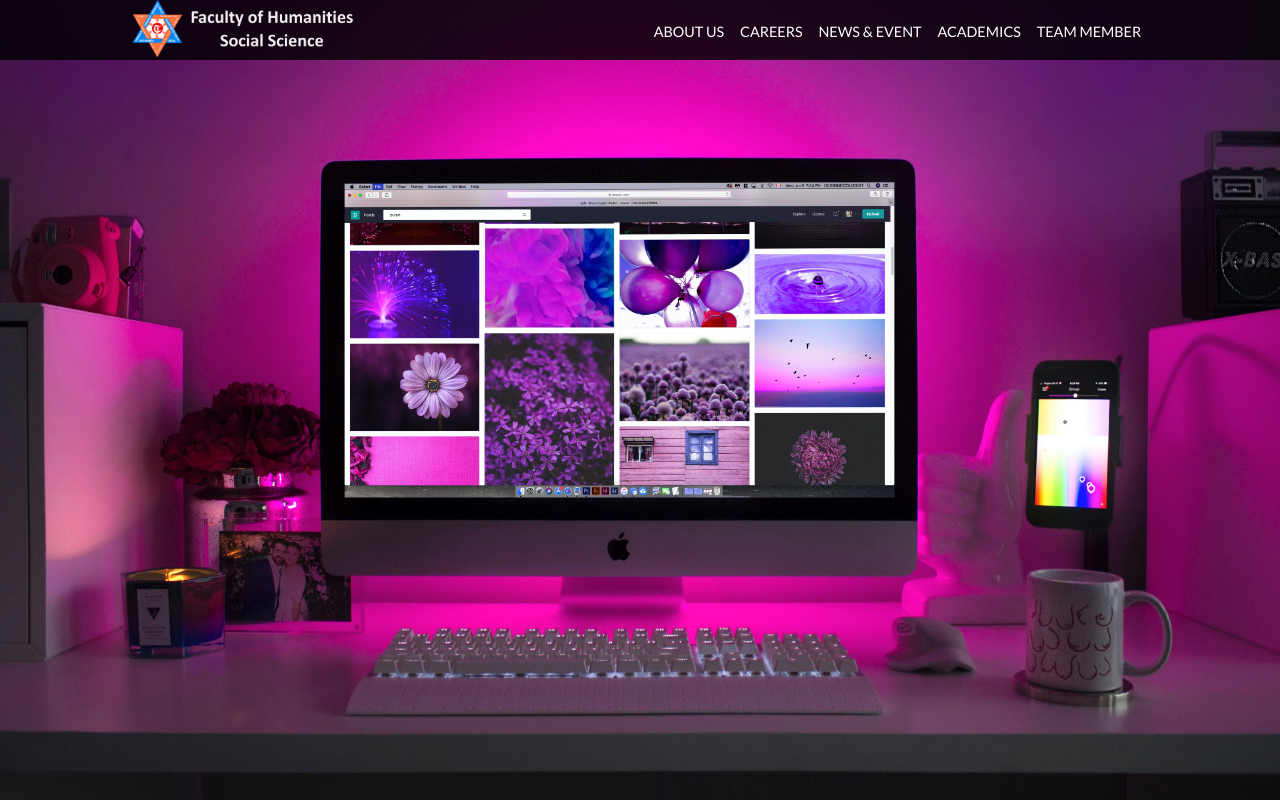
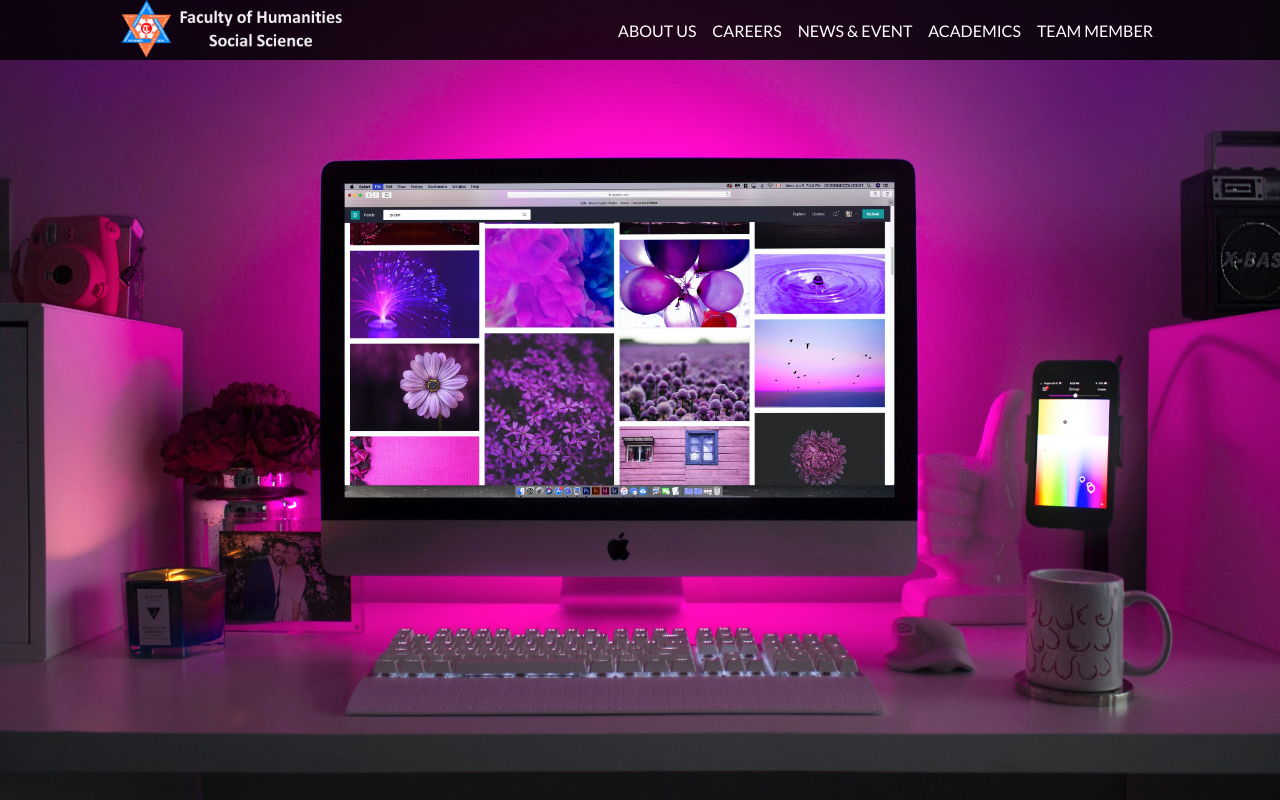
Before and after one commit to benjamingraham6/Lab, a plain HTML site: page template/image.html in a window 1280 px wide. Drawn offline with Linux system fonts and the light colour scheme.

Commit message:
Added little styling

```diff
--- a/style.css
+++ b/style.css
@@ -48,9 +48,5 @@ h1{
 .header ul li a{
     text-decoration: none;
     color: white;
-    font-size: 0.9rem;
+    font-size: 0.rem;
 }
-
-.header ul li a:hover{
-    color: rgb(161, 161, 161);
-}
```
